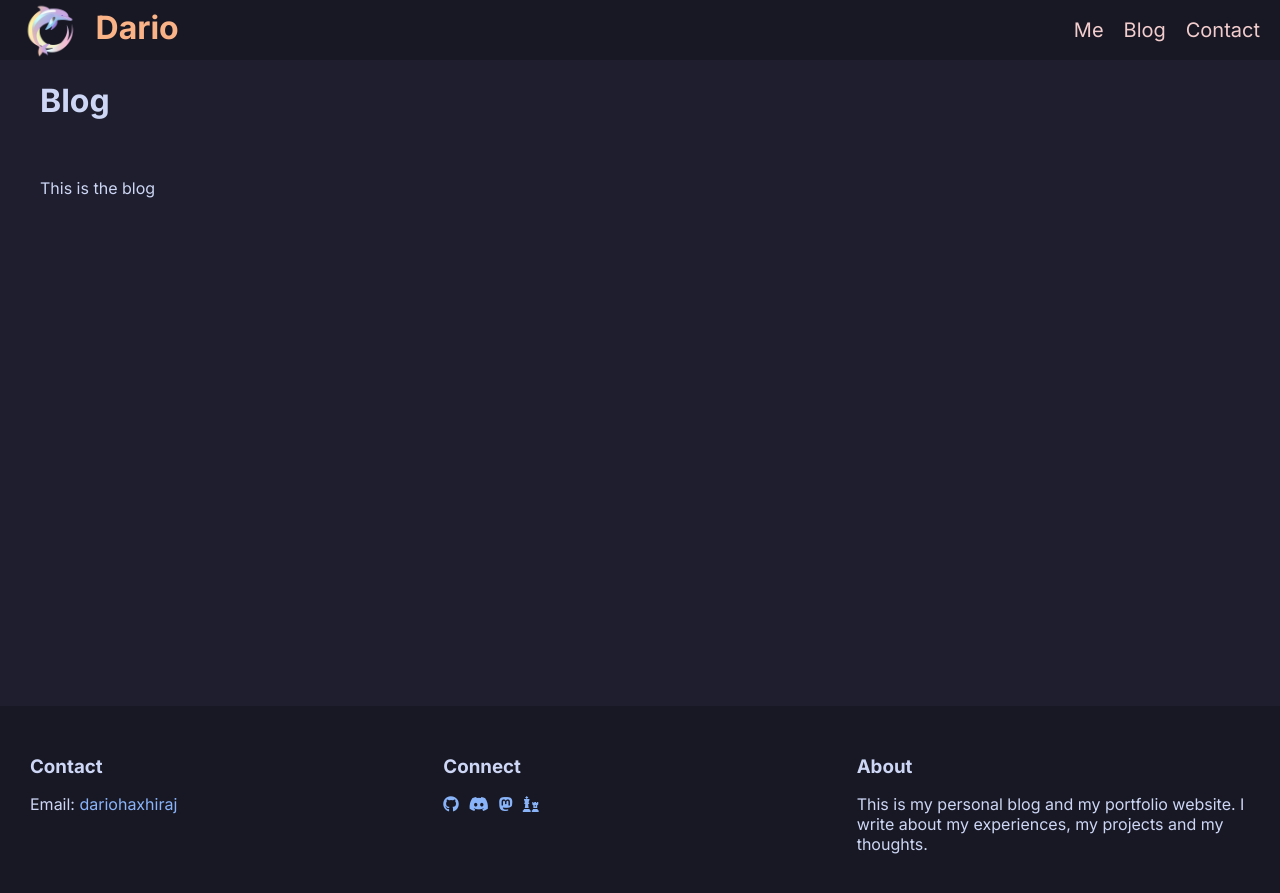
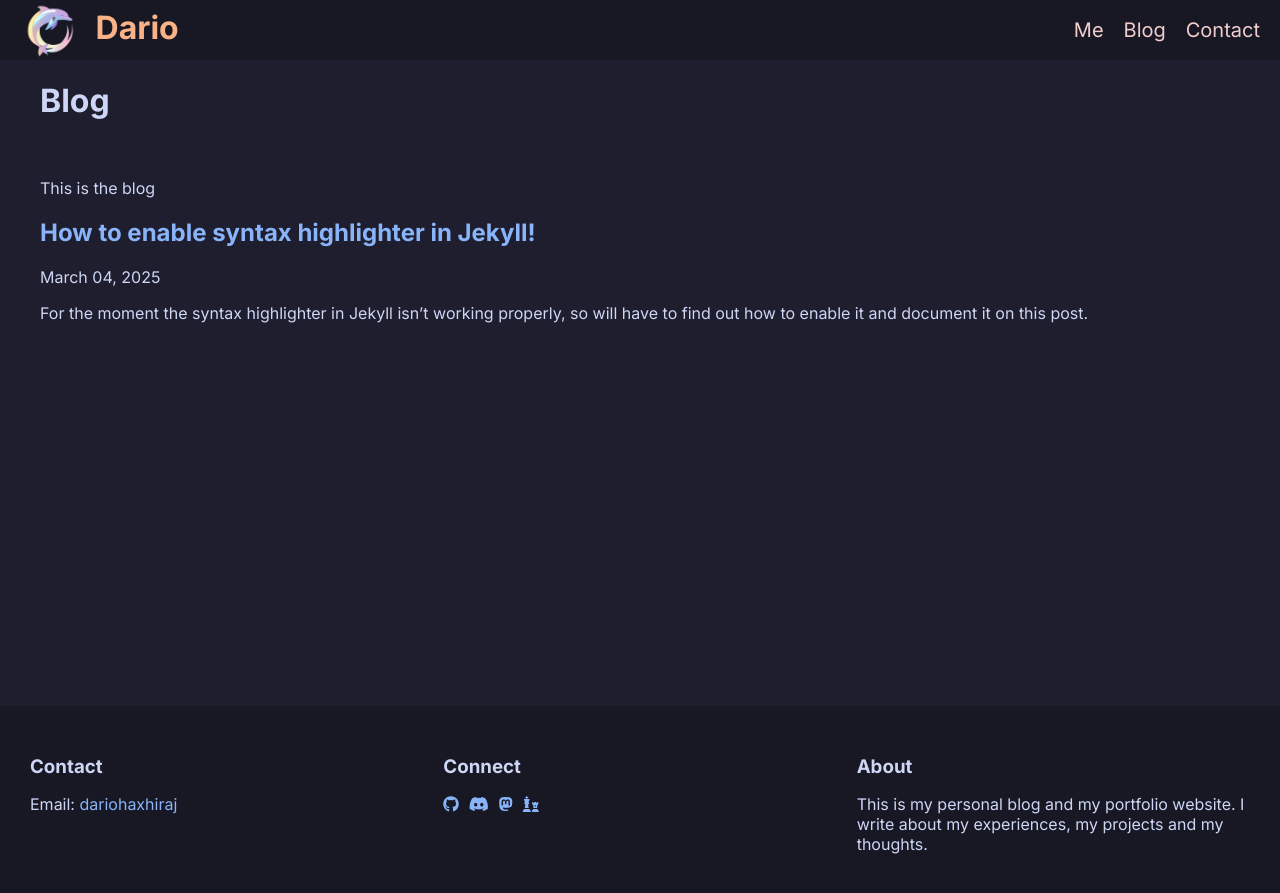
Before and after one commit to low-perry/dario_blog, a Jekyll site: the page built from blog.markdown, in a window 1280 px wide. Shown: the top 893 px of the page. Built offline with Jekyll 4.4.1, drawn with Linux system fonts in a browser that asks for light colours.

Commit message:
Add the blog layout, remove errors from main.js , add a post

```diff
--- /dev/null
+++ b/_layouts/blog.html
@@ -0,0 +1,17 @@
+---
+layout: main
+---
+
+<h1>{{ page.title }}</h1>
+<div style="height: 20px;"></div>
+{{ content }}
+
+<div class="posts">
+    {% for post in site.posts %}
+        <div class="post">
+            <h2><a href="{{ post.url | relative_url }}">{{ post.title }}</a></h2>
+            <p>{{ post.date | date: "%B %d, %Y" }}</p>
+            <p>{{ post.excerpt }}</p>
+        </div>
+    {% endfor %}
+</div>
--- /dev/null
+++ b/_posts/2025-03-04-how-to-enable-syntax-highlighter.in-jekyll.markdown
@@ -0,0 +1,8 @@
+---
+layout: page
+title:  "How to enable syntax highlighter in Jekyll!"
+date:   2025-03-04 18:13:33 +0100
+categories: jekyll tutorial
+---
+
+For the moment the syntax highlighter in Jekyll isn't working properly, so  will have to find out how to enable it and document it on this post.
--- a/about.markdown
+++ b/about.markdown
@@ -14,6 +15,7 @@ My name is Dario.
 - hiking
 
 ## other favorites
+
 - color : <span style="color: orange;">orange</span>
 - food: <span>🍝</span>
 - books:
--- a/assets/js/main.js
+++ b/assets/js/main.js
@@ -2,13 +2,17 @@ document.addEventListener("DOMContentLoaded", function() {
     const toggleButton = document.getElementById("navbar-toggle");
     const navbarLinks = document.getElementById("navbar-links");
 
+    // @ts-ignore
     toggleButton.addEventListener("click", function() {
+        // @ts-ignore
         navbarLinks.classList.toggle("active");
     });
 
     // Close the dropdown when clicking outside of it
     document.addEventListener("click", function(event) {
+        // @ts-ignore
         if (!navbarLinks.contains(event.target) && !toggleButton.contains(event.target)) {
+            // @ts-ignore
             navbarLinks.classList.remove("active");
         }
     });
@@ -16,6 +20,7 @@ document.addEventListener("DOMContentLoaded", function() {
      // Close the dropdown when pressing the Esc key
      document.addEventListener("keydown", function(event) {
         if (event.key === "Escape") {
+            // @ts-ignore
             navbarLinks.classList.remove("active");
         }
     });
--- a/blog.markdown
+++ b/blog.markdown
@@ -1,5 +1,5 @@
 ---
-layout: page
+layout: blog
 title: Blog
 permalink: /blog/
 ---
```
Also changed, not shown: other parts of about.markdown (+2 -1 lines), _posts/2025-03-04-welcome-to-jekyll.markdown (deleted, +0 -29 lines), contact.markdown (line endings or trailing spaces).
